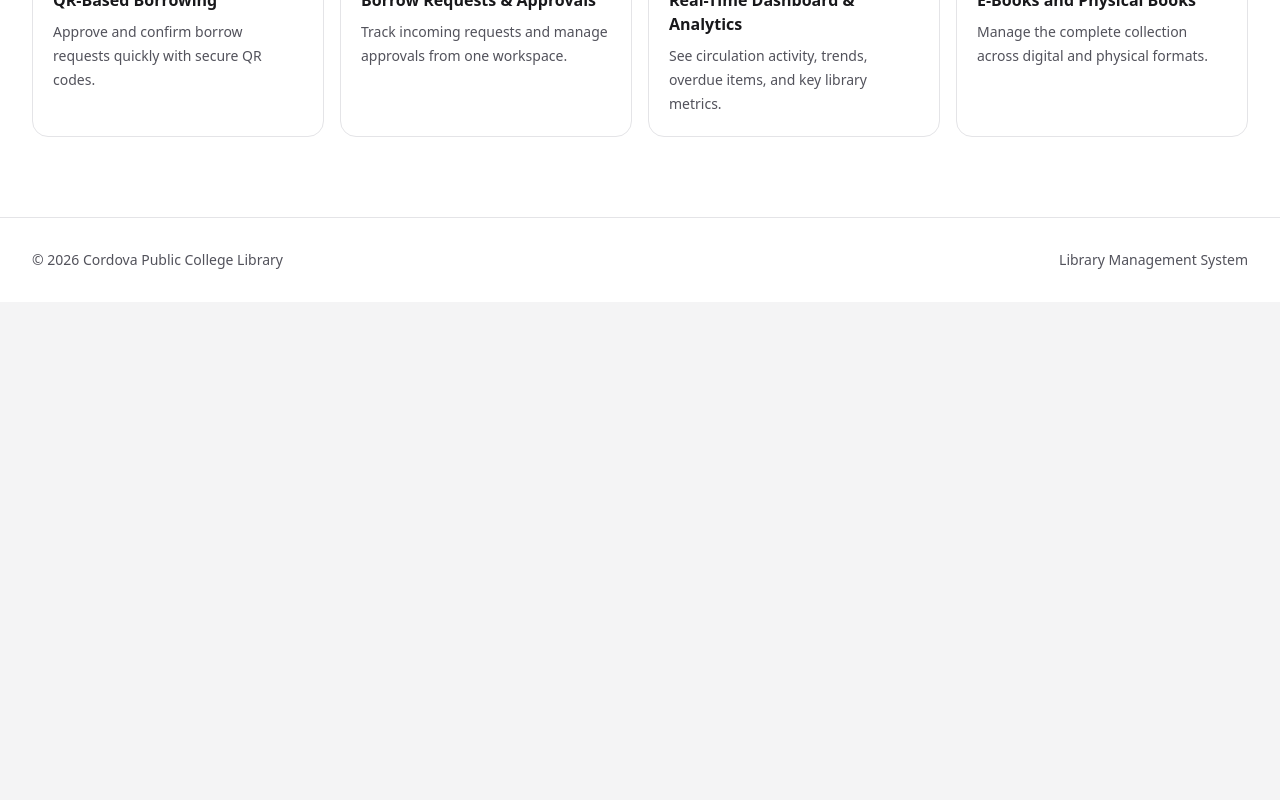
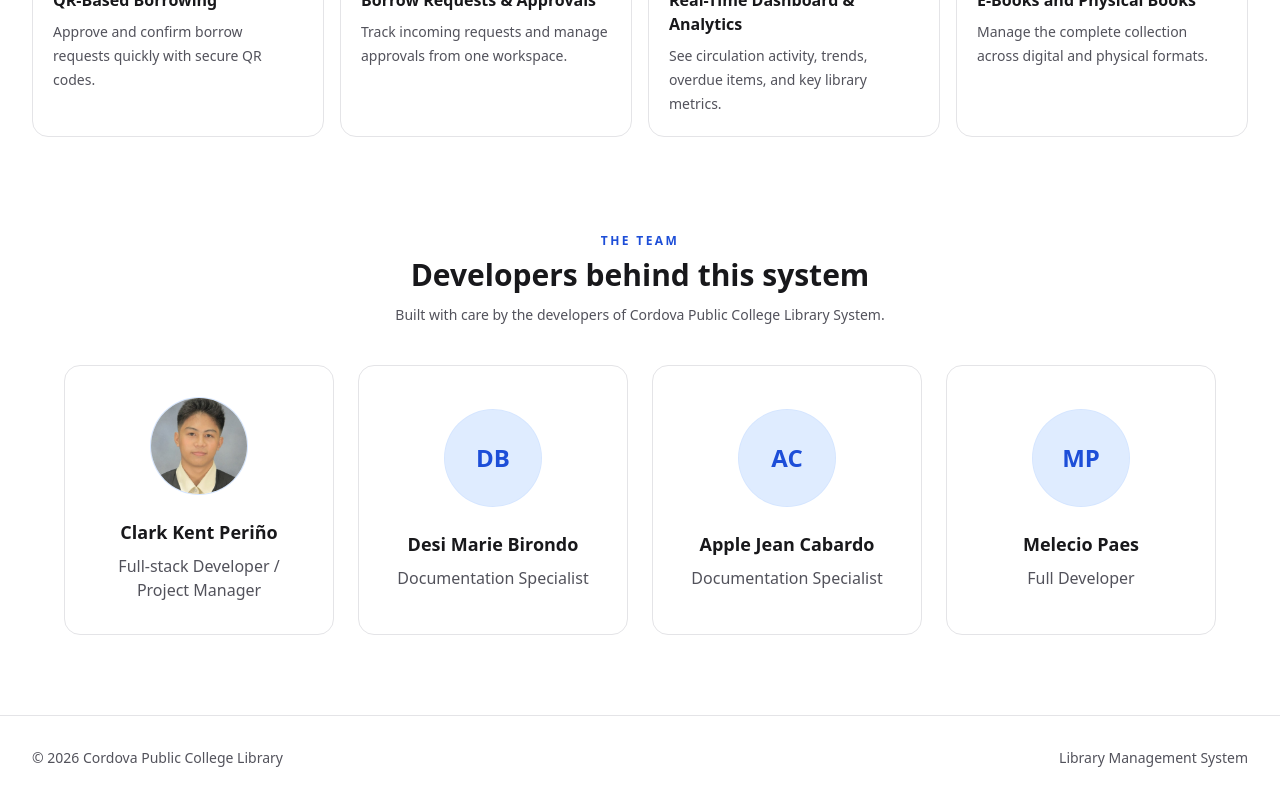
Before and after one commit to clarkwalker197-glitch/CPCLMS_v3-main, a Next.js app in the folder frontend/: page / in a window 1280 px wide. Shown: the part 1004-1804 px from the top of the page. Before the commit the page ends 1306 px from the top, so only its background shows below. Built offline with nearby package versions, Linux system fonts and the light colour scheme; no server answers.

Commit message:
nawong ni sekey

```diff
--- a/frontend/app/page.tsx
+++ b/frontend/app/page.tsx
@@ -51,7 +51,7 @@ export default function Home() {
               <span className="h-1.5 w-1.5 rounded-full bg-blue-400" />
               Connected library operations
             </div>
-            <h1 className="text-4xl sm:text-6xl font-bold tracking-tight leading-tight text-white">Cordova Public College Library System</h1>
+            <h1 className="text-4xl sm:text-6xl font-bold tracking-tight leading-tight text-white">Cordova Public College <br></br> Library System</h1>
             <p className="mt-6 max-w-2xl text-base sm:text-lg leading-8 text-zinc-400">A modern library workspace for discovering books, managing borrow requests, coordinating approvals, and keeping academic resources accessible.</p>
             <div className="mt-9 flex flex-col sm:flex-row gap-3">
               <Link href="/login" className="inline-flex items-center justify-center gap-2 rounded-xl bg-blue-600 px-5 py-3 text-sm font-semibold text-white shadow-lg shadow-blue-600/20 hover:bg-blue-700 transition-colors">Sign In <ArrowRight className="w-4 h-4" /></Link>
@@ -81,6 +81,59 @@ export default function Home() {
             );
           })}
         </div>
+
+        {/* Developers Section */}
+        <section className="mt-20 sm:mt-24">
+          <div className="text-center mb-10">
+            <p className="text-xs font-semibold uppercase tracking-[0.2em] text-blue-400">
+              The Team
+            </p>
+            <h2 className="mt-2 text-2xl sm:text-3xl font-bold text-white">
+              Developers behind this system
+            </h2>
+            <p className="mt-3 max-w-xl mx-auto text-sm text-zinc-500">
+              Built with care by the developers of Cordova Public College Library System.
+            </p>
+          </div>
+
+          <div className="grid grid-cols-1 sm:grid-cols-2 lg:grid-cols-4 gap-6 max-w-6xl mx-auto">
+            {/* Example Developer Cards - replace with real names */}
+            <div className="min-h-[260px] rounded-2xl border border-zinc-800 bg-zinc-900/70 p-8 text-center flex flex-col items-center justify-center hover:border-blue-500/40 transition-colors">
+              {/* eslint-disable-next-line @next/next/no-img-element */}
+              <img
+                src="/sekey1.jpg"
+                alt="Clark Kent Periño"
+                className="w-24 h-24 rounded-full object-cover mx-auto mb-6 ring-1 ring-blue-500/20"
+              />
+              <h3 className="text-lg font-semibold text-white">Clark Kent Periño</h3>
+              <p className="text-base text-zinc-500 mt-2">Full-stack Developer / Project Manager</p>
+            </div>
+
+            <div className="min-h-[260px] rounded-2xl border border-zinc-800 bg-zinc-900/70 p-8 text-center flex flex-col items-center justify-center hover:border-blue-500/40 transition-colors">
+              <div role="img" aria-label="Developer image placeholder for Desi Marie Birondo" className="w-24 h-24 rounded-full bg-blue-500/15 text-blue-400 flex items-center justify-center mx-auto mb-6 text-2xl font-bold ring-1 ring-blue-500/20">
+                DB
+              </div>
+              <h3 className="text-lg font-semibold text-white">Desi Marie Birondo</h3>
+              <p className="text-base text-zinc-500 mt-2">Documentation Specialist</p>
+            </div>
+
+            <div className="min-h-[260px] rounded-2xl border border-zinc-800 bg-zinc-900/70 p-8 text-center flex flex-col items-center justify-center hover:border-blue-500/40 transition-colors">
+              <div role="img" aria-label="Developer image placeholder for Apple Jean Cabardo" className="w-24 h-24 rounded-full bg-blue-500/15 text-blue-400 flex items-center justify-center mx-auto mb-6 text-2xl font-bold ring-1 ring-blue-500/20">
+                AC
+              </div>
+              <h3 className="text-lg font-semibold text-white">Apple Jean Cabardo</h3>
+              <p className="text-base text-zinc-500 mt-2">Documentation Specialist</p>
+            </div>
+
+            <div className="min-h-[260px] rounded-2xl border border-zinc-800 bg-zinc-900/70 p-8 text-center flex flex-col items-center justify-center hover:border-blue-500/40 transition-colors">
+              <div role="img" aria-label="Developer image placeholder for Melecio Paes" className="w-24 h-24 rounded-full bg-blue-500/15 text-blue-400 flex items-center justify-center mx-auto mb-6 text-2xl font-bold ring-1 ring-blue-500/20">
+                MP
+              </div>
+              <h3 className="text-lg font-semibold text-white">Melecio Paes</h3>
+              <p className="text-base text-zinc-500 mt-2">Full Developer</p>
+            </div>
+          </div>
+        </section>
       </main>
 
       <footer className="border-t border-zinc-800 py-8">
```
Also changed, not shown: frontend/public/sekey.jpg (added), frontend/public/sekey1.jpg (added).
